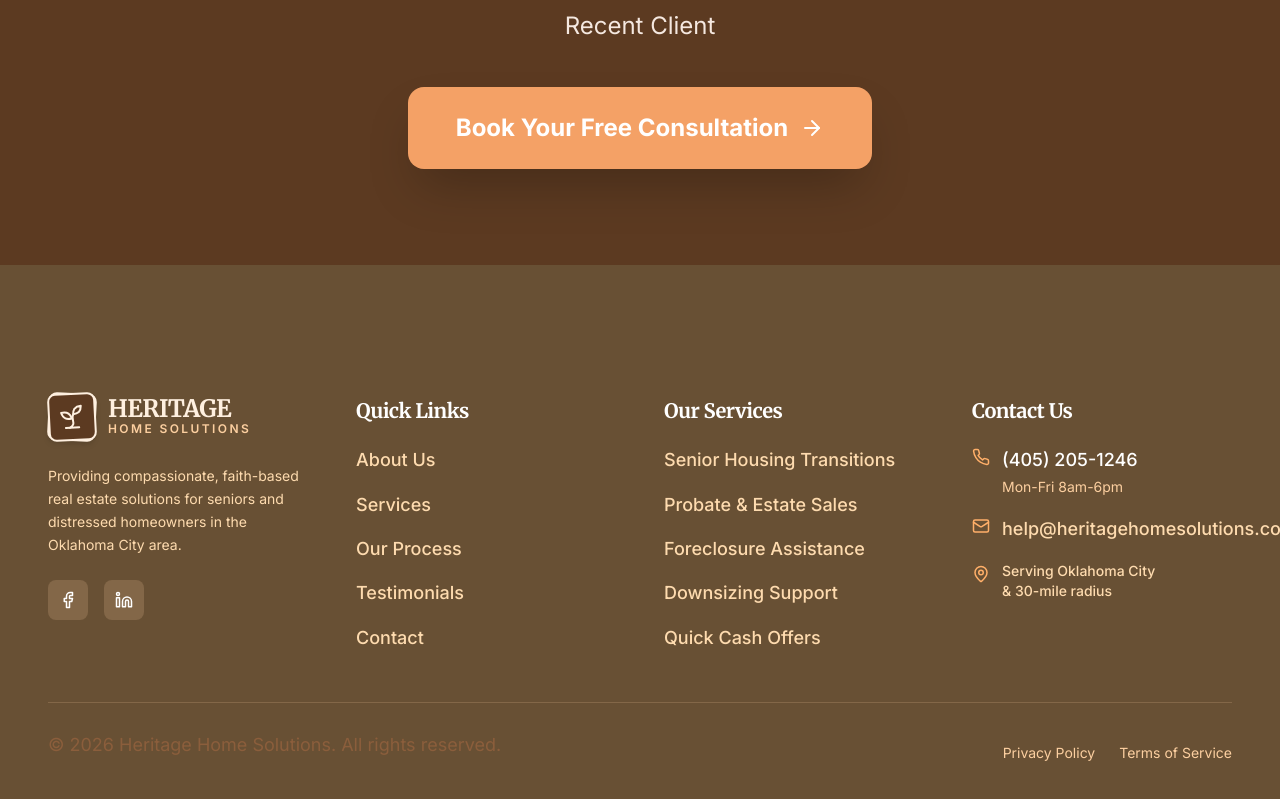
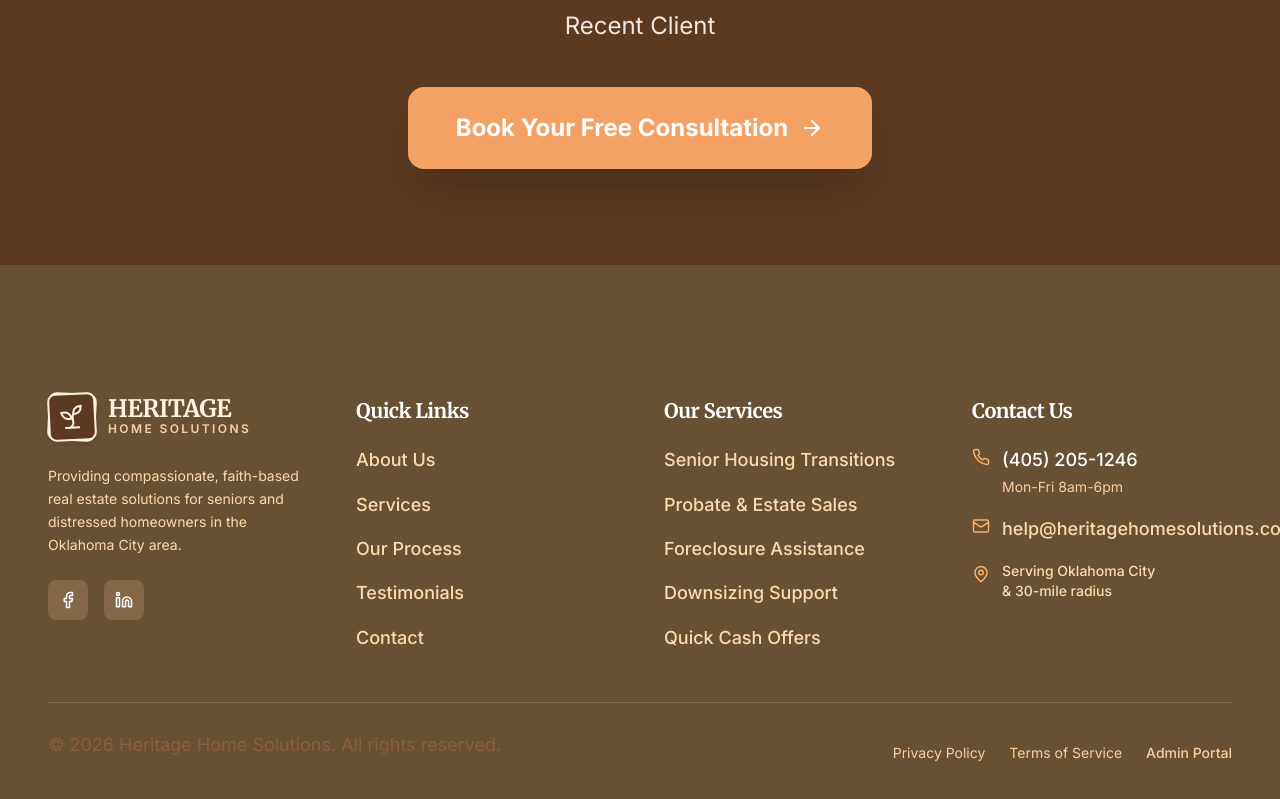
Before and after one commit to thewimybarbarian/heritage-crm, a Next.js app: page / in a window 1280 px wide. Shown: the part 6615-7414 px from the top of the page. Built offline with nearby package versions, Linux system fonts and the light colour scheme.

Commit message:
update Admin Portal link to new subdomain URL

```diff
--- a/components/sections/Footer.tsx
+++ b/components/sections/Footer.tsx
@@ -85,6 +85,7 @@ export function Footer() {
             <div className="flex gap-6">
               <Link href="/privacy" className="hover:text-sand-400 transition-colors">Privacy Policy</Link>
               <Link href="/terms" className="hover:text-sand-400 transition-colors">Terms of Service</Link>
+              <Link href="https://admin.heritagehomesolutions.info" className="hover:text-sand-400 font-medium transition-colors">Admin Portal</Link>
             </div>
           </div>
         </div>
```
